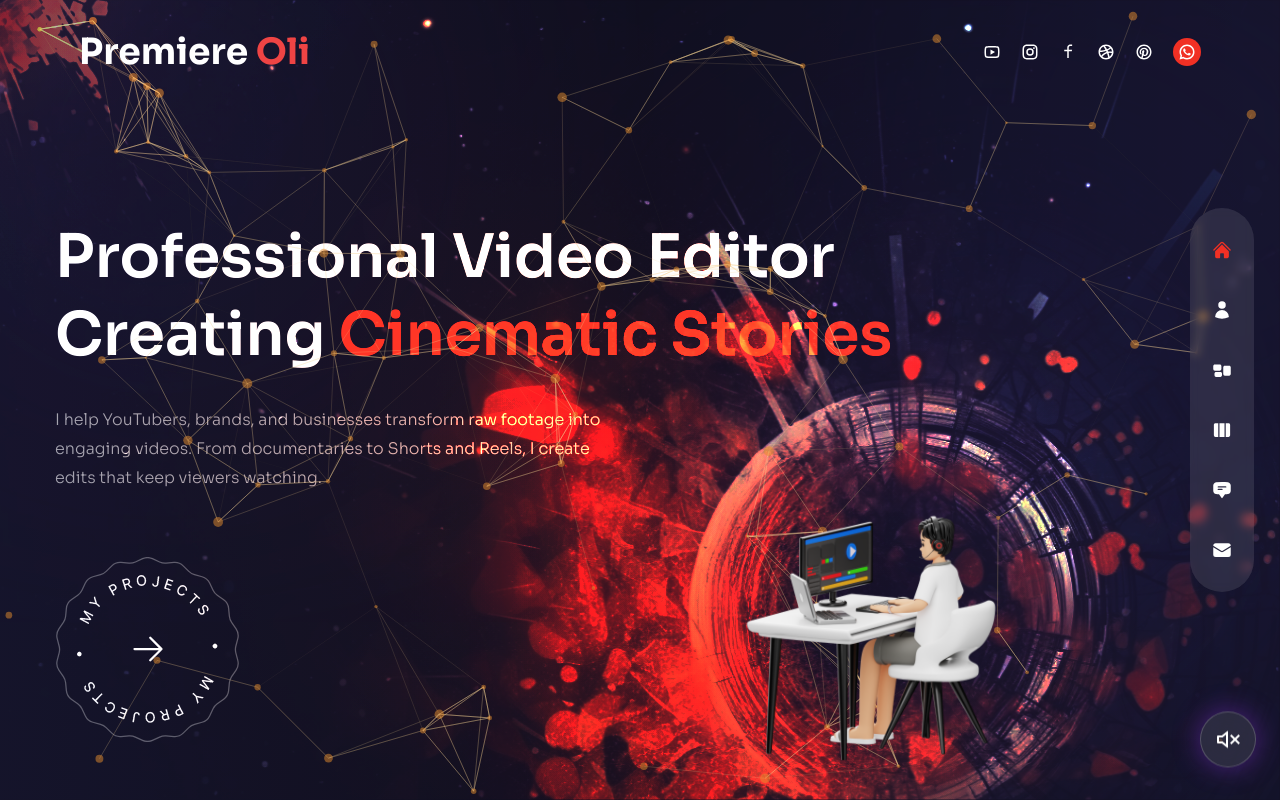
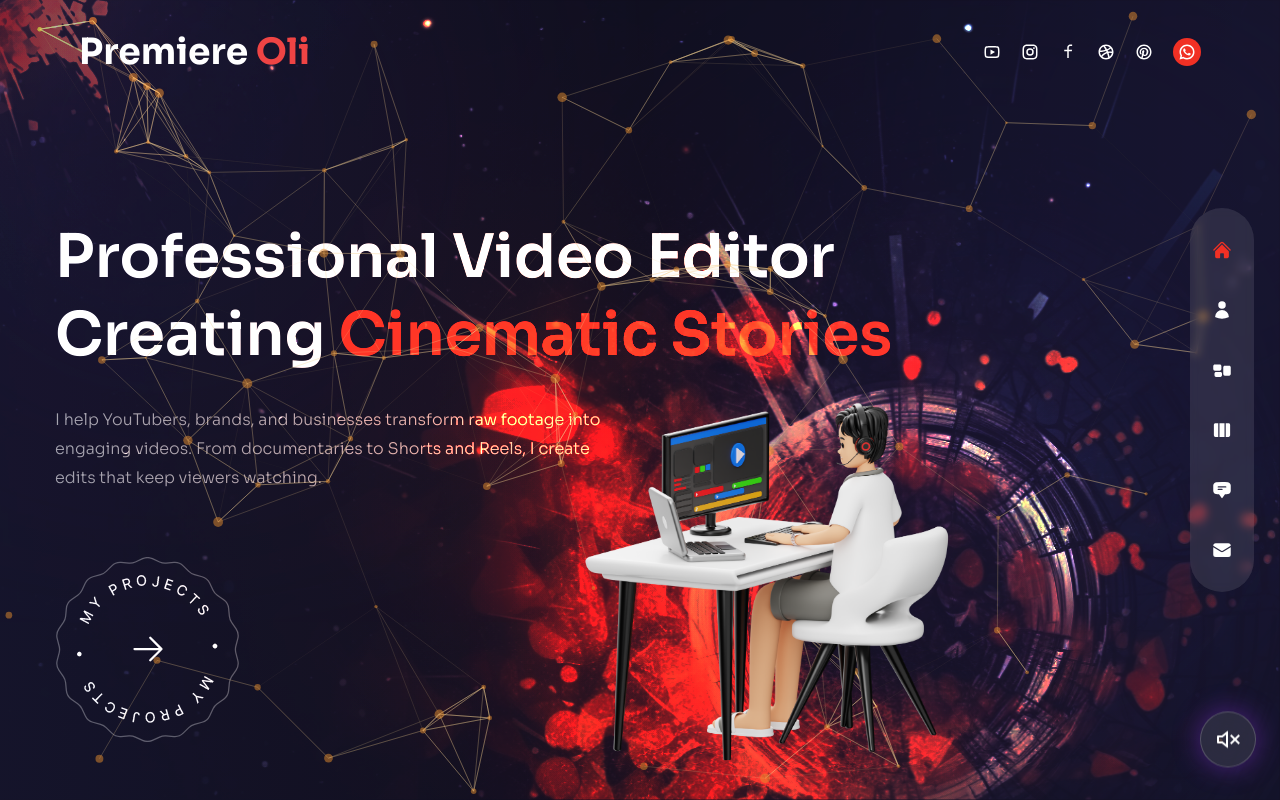
Before and after one commit to Olihassan23/premiere-oli-portfolio, a Next.js app: page / in a window 1280 px wide. Built offline with nearby package versions, Linux system fonts and the light colour scheme.

Commit message:
Updated testimonials

```diff
--- a/components/Avatar.jsx
+++ b/components/Avatar.jsx
@@ -6,9 +6,9 @@
       <Image
         src="/avatar.png"
         alt="avatar"
-        width={737}
-        height={678}
-        className="w-[450px] h-auto"
+        width={1000}
+        height={1000}
+        className="w-[700px] h-auto"
       />
     </div>
   );
```
